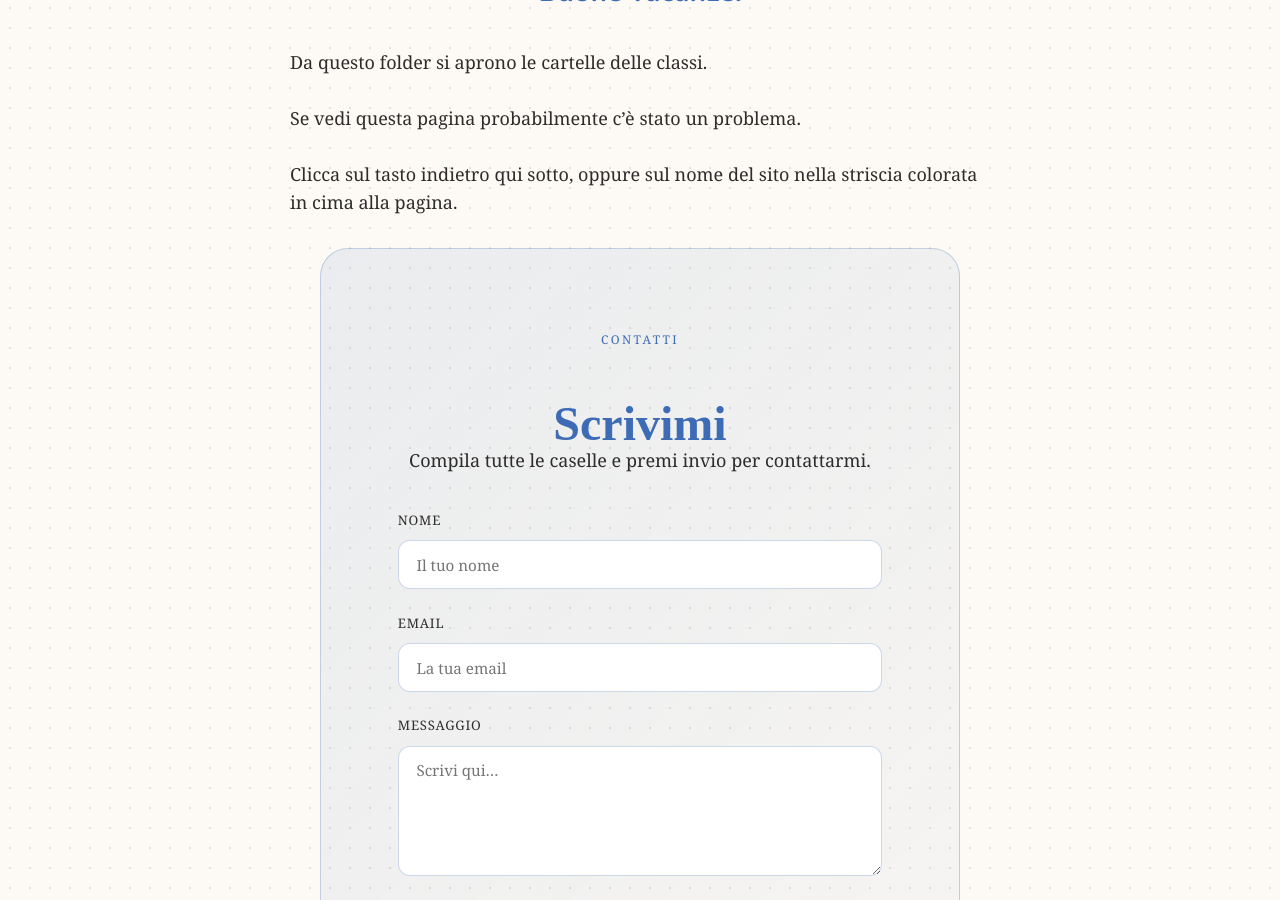
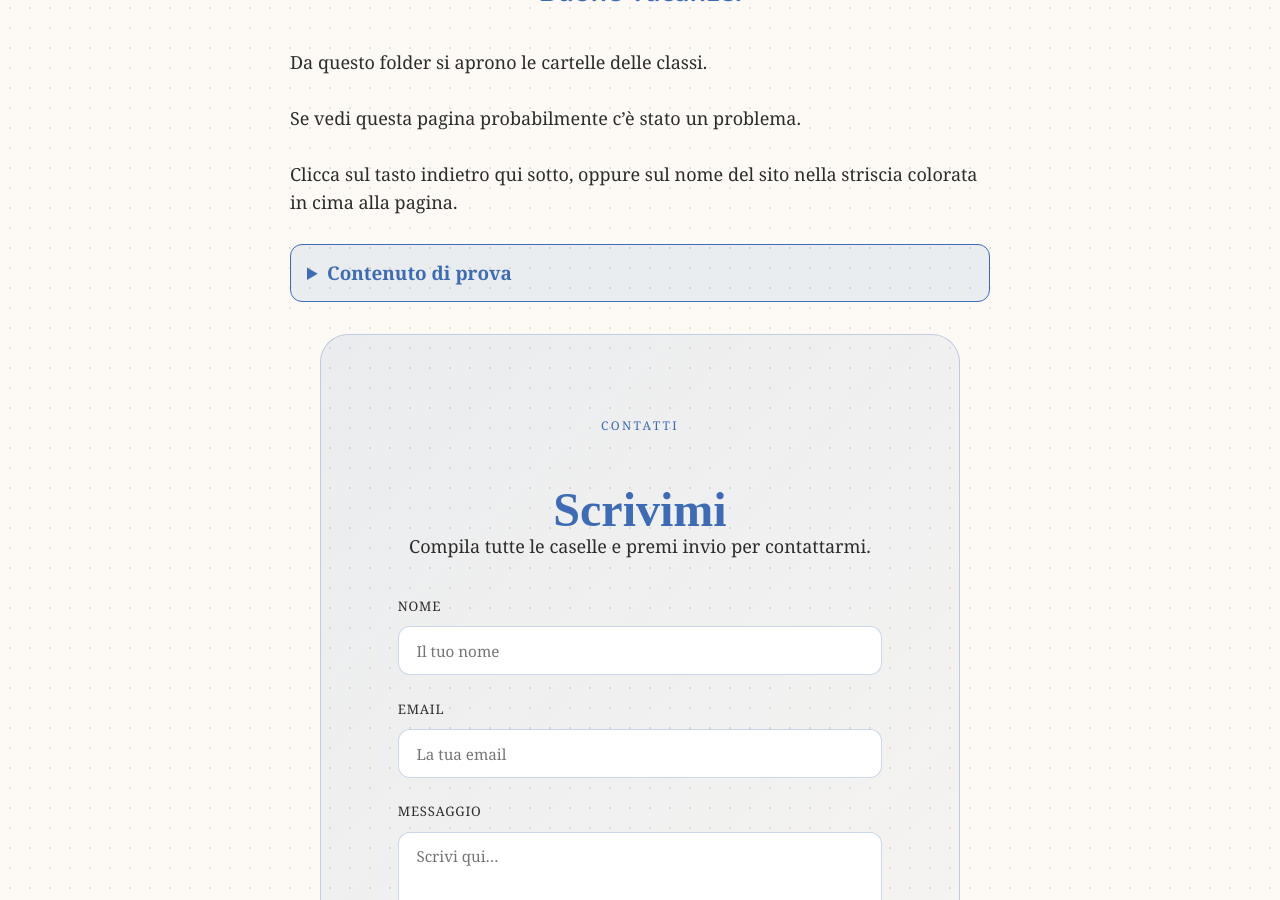
Before and after one commit to ilquadernodellaprof/ilquadernodellaprof.github.io, a Jekyll site: the page built from classe/main.md, in a window 1280 px wide and 900 px high, scrolled down 506 px. Built offline with Jekyll 4.4.1, drawn with Linux system fonts in a browser that asks for light colours.

Commit message:
Update main.md

```diff
--- a/classe/main.md
+++ b/classe/main.md
@@ -8,3 +8,5 @@ Da questo folder si aprono le cartelle delle classi.
 Se vedi questa pagina probabilmente c'è stato un problema.
 
 Clicca sul tasto indietro qui sotto, oppure sul nome del sito nella striscia colorata in cima alla pagina.
+
+<details><summary>Contenuto di prova</summary>Puntini puntini puntini</details>
```
